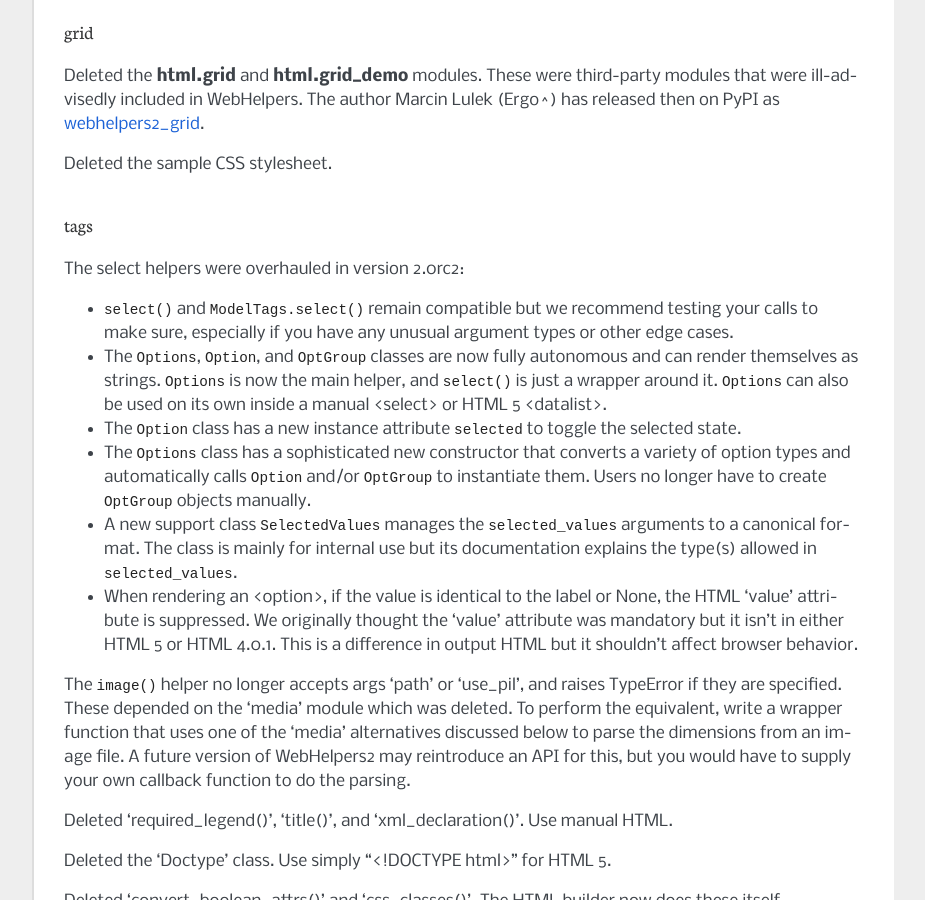
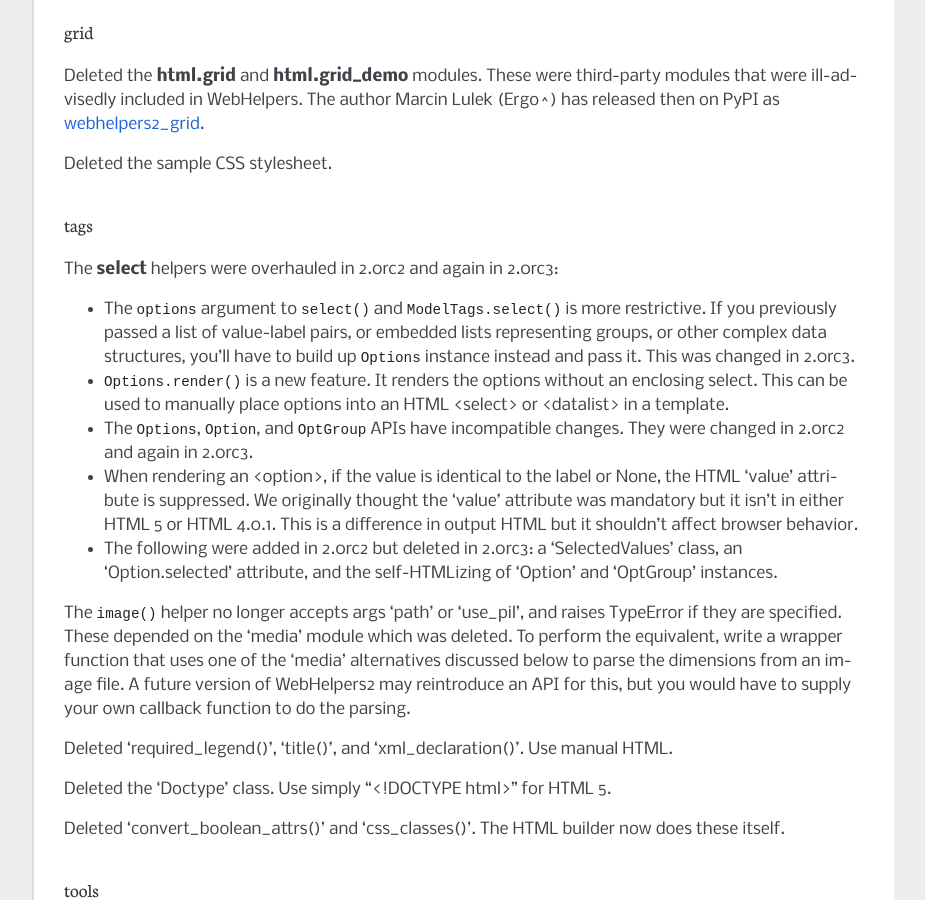
Before and after one commit to mikeorr/WebHelpers2, a Sphinx documentation site: the page built from docs/migrate.rst, in a window 1280 px wide and 900 px high, scrolled down 2115 px. Shown: the whole window, without its empty margins (198-1123 px from the left). Built offline with Sphinx 7.4.7, drawn with Linux system fonts in a browser that asks for light colours.

Commit message:
Second attempt overhauling select helpers.

```diff
--- a/docs/migrate.rst
+++ b/docs/migrate.rst
@@ -129,33 +129,29 @@ Deleted the sample CSS stylesheet.
 tags
 ----
 
-The select helpers were overhauled in version 2.0rc2:
+The **select** helpers were overhauled in 2.0rc2 and again in 2.0rc3:
 
-* ``select()`` and ``ModelTags.select()`` remain compatible but we recommend
-  testing your calls to make sure, especially if you have any unusual argument
-  types or other edge cases.
+* The ``options`` argument to ``select()`` and ``ModelTags.select()`` is more
+  restrictive. If you previously passed a list of value-label pairs, or embedded
+  lists representing groups, or other complex data structures, you'll have to
+  build up ``Options`` instance instead and pass it. This was changed in 2.0rc3.
 
-* The ``Options``, ``Option``, and ``OptGroup`` classes are now fully autonomous
-  and can render themselves as strings. ``Options`` is now the main helper,
-  and ``select()`` is just a wrapper around it. ``Options`` can also be used on
-  its own inside a manual <select> or HTML 5 <datalist>.
+* ``Options.render()`` is a new feature. It renders the options without an
+  enclosing select. This can be used to manually place options into an HTML
+  <select> or <datalist> in a template.
 
-* The ``Option`` class has a new instance attribute ``selected`` to toggle the
-  selected state.
-
-* The ``Options`` class has a sophisticated new constructor that converts a
-  variety of option types and automatically calls ``Option`` and/or ``OptGroup``
-  to instantiate them. Users no longer have to create ``OptGroup`` objects
-  manually.
-
-* A new support class ``SelectedValues`` manages the ``selected_values``
-  arguments to a canonical format. The class is mainly for internal use but its
-  documentation explains the type(s) allowed in ``selected_values``.
+* The ``Options``, ``Option``, and ``OptGroup`` APIs have incompatible changes.
+  They were changed in 2.0rc2 and again in 2.0rc3.
 
 * When rendering an <option>, if the value is identical to the label or None,
   the HTML 'value' attribute is suppressed. We originally thought the 'value'
   attribute was mandatory but it isn't in either HTML 5 or HTML 4.0.1. This is a
   difference in output HTML but it shouldn't affect browser behavior.
+
+* The following were added in 2.0rc2 but deleted in 2.0rc3: a 'SelectedValues'
+  class, an 'Option.selected' attribute, and the self-HTMLizing of 'Option'
+  and 'OptGroup' instances.
+
 
 The ``image()`` helper no longer accepts args 'path' or 'use_pil', and raises
 TypeError if they are specified. These depended on the 'media' module which was
```
Also changed, not shown: docs/modules/html/tags.rst (+34 -9 lines), 4 other files.
